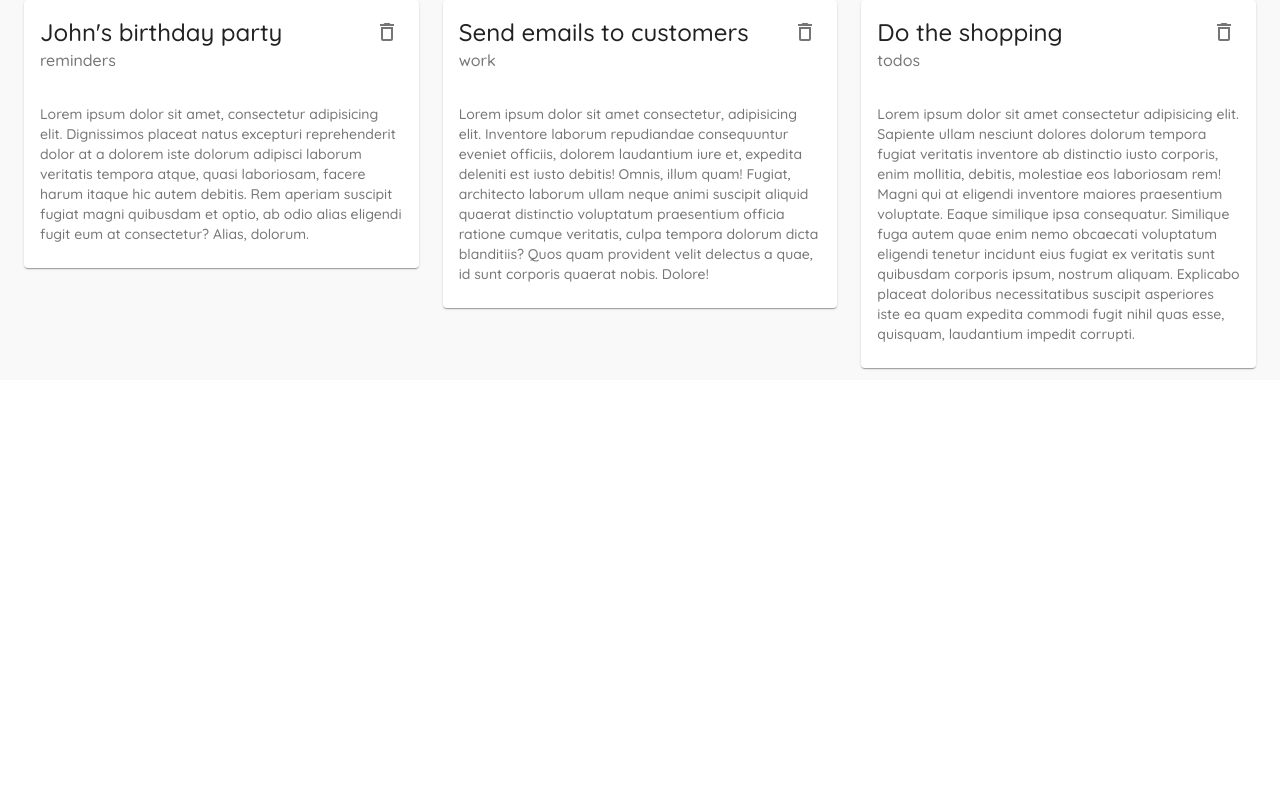
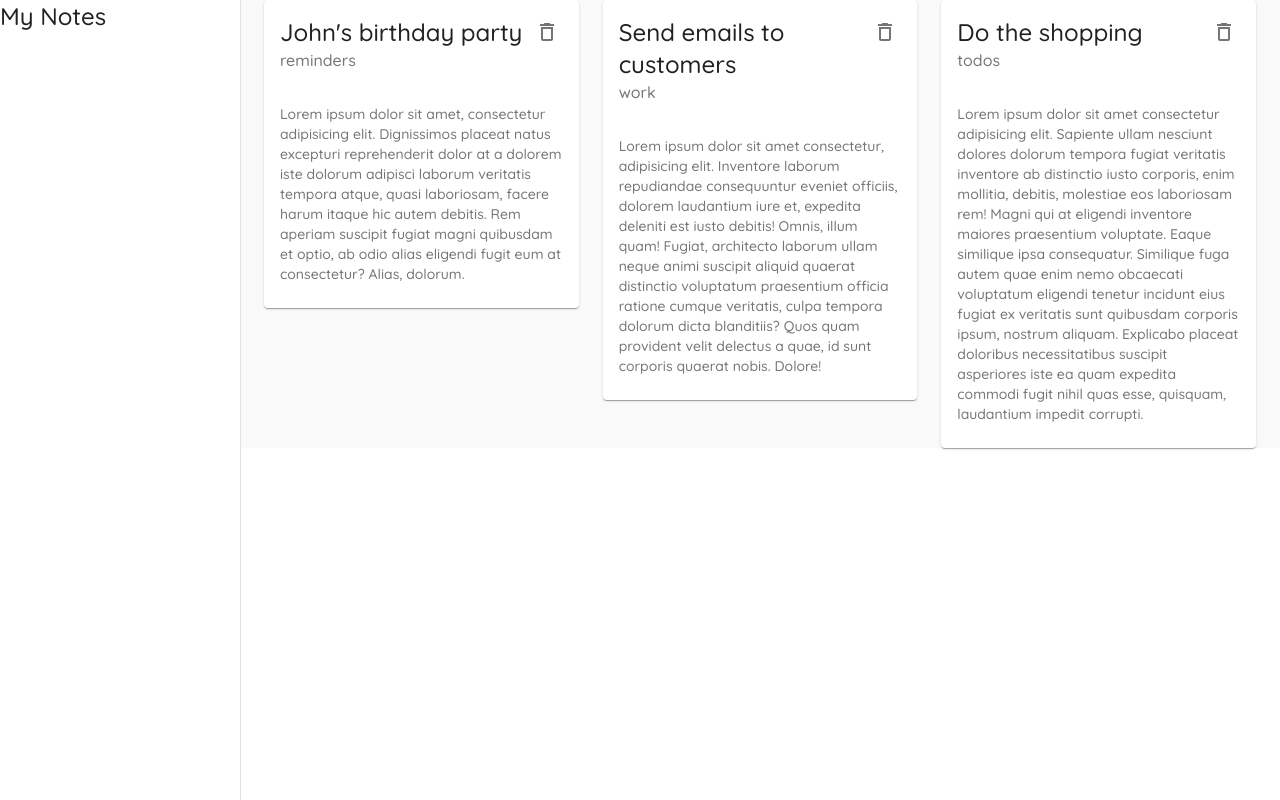
Before and after one commit to daw-maj-pl/mui-mini-project, a React (Create React App) app: page / in a window 1280 px wide. Built offline with nearby package versions, Linux system fonts and the light colour scheme; data requests are answered from the project's data file.

Commit message:
Add Drawer component

```diff
--- a/src/components/Layout.js
+++ b/src/components/Layout.js
@@ -1,9 +1,22 @@
 import { makeStyles } from '@material-ui/core';
+import Drawer from '@material-ui/core/Drawer';
+import Typography from '@material-ui/core/Typography';
+
+const drawerWidth = 240;
 
 const useStyles = makeStyles({
   page: {
     background: '#f9f9f9',
     width: '100%'
+  },
+  drawer: {
+    width: drawerWidth
+  },
+  drawerPaper: {
+    width: drawerWidth
+  },
+  root: {
+    display: 'flex'
   }
 });
 
@@ -11,10 +24,20 @@
   const classes = useStyles();
 
   return (
-    <div>
+    <div className={classes.root}>
       {/* app bar */}
 
       {/* side drawer */}
+      <Drawer
+        className={classes.drawer}
+        variant="permanent"
+        anchor="left"
+        classes={{ paper: classes.drawerPaper }}
+      >
+        <div>
+          <Typography variant="h5">My Notes</Typography>
+        </div>
+      </Drawer>
 
       <div className={classes.page}>{children}</div>
     </div>
```
